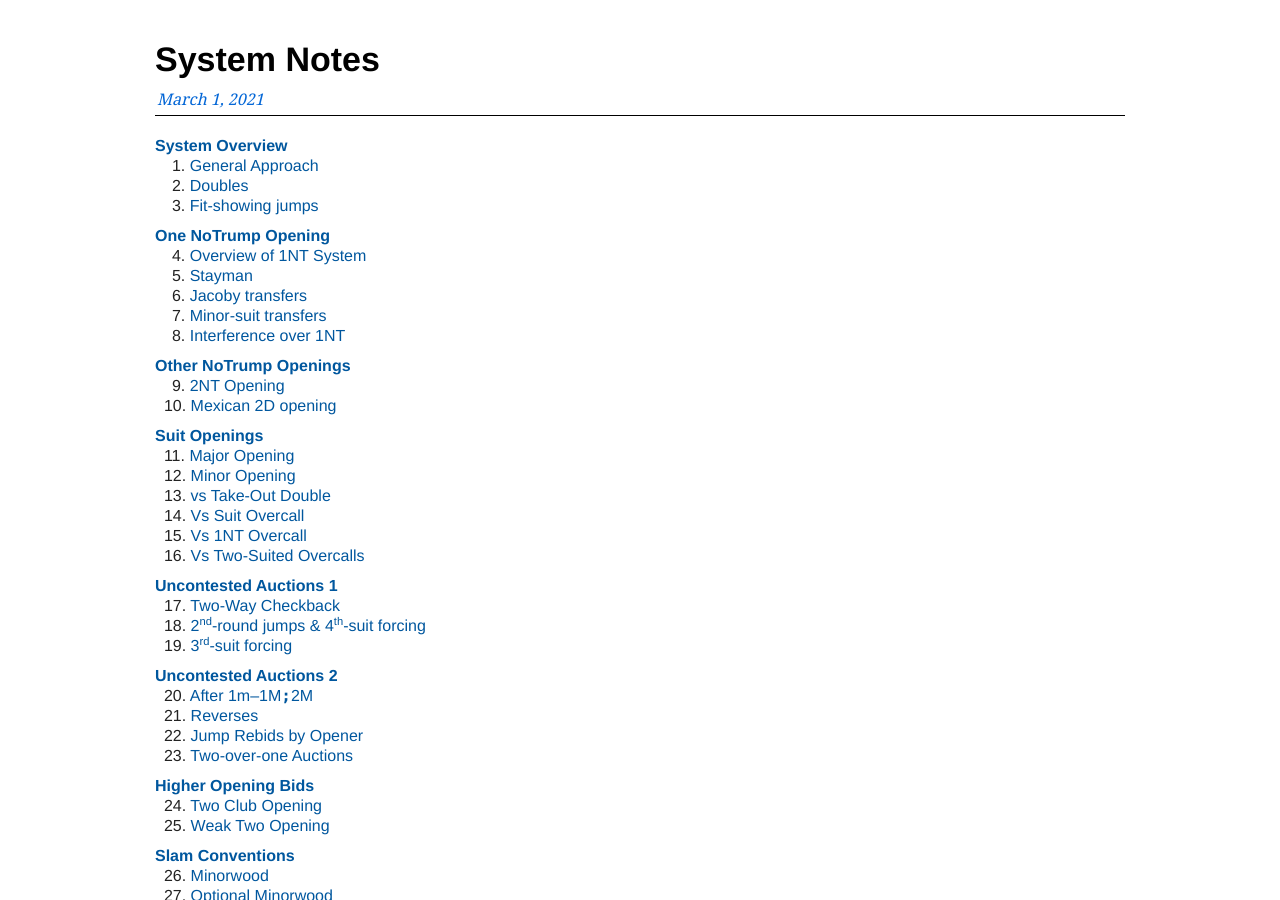
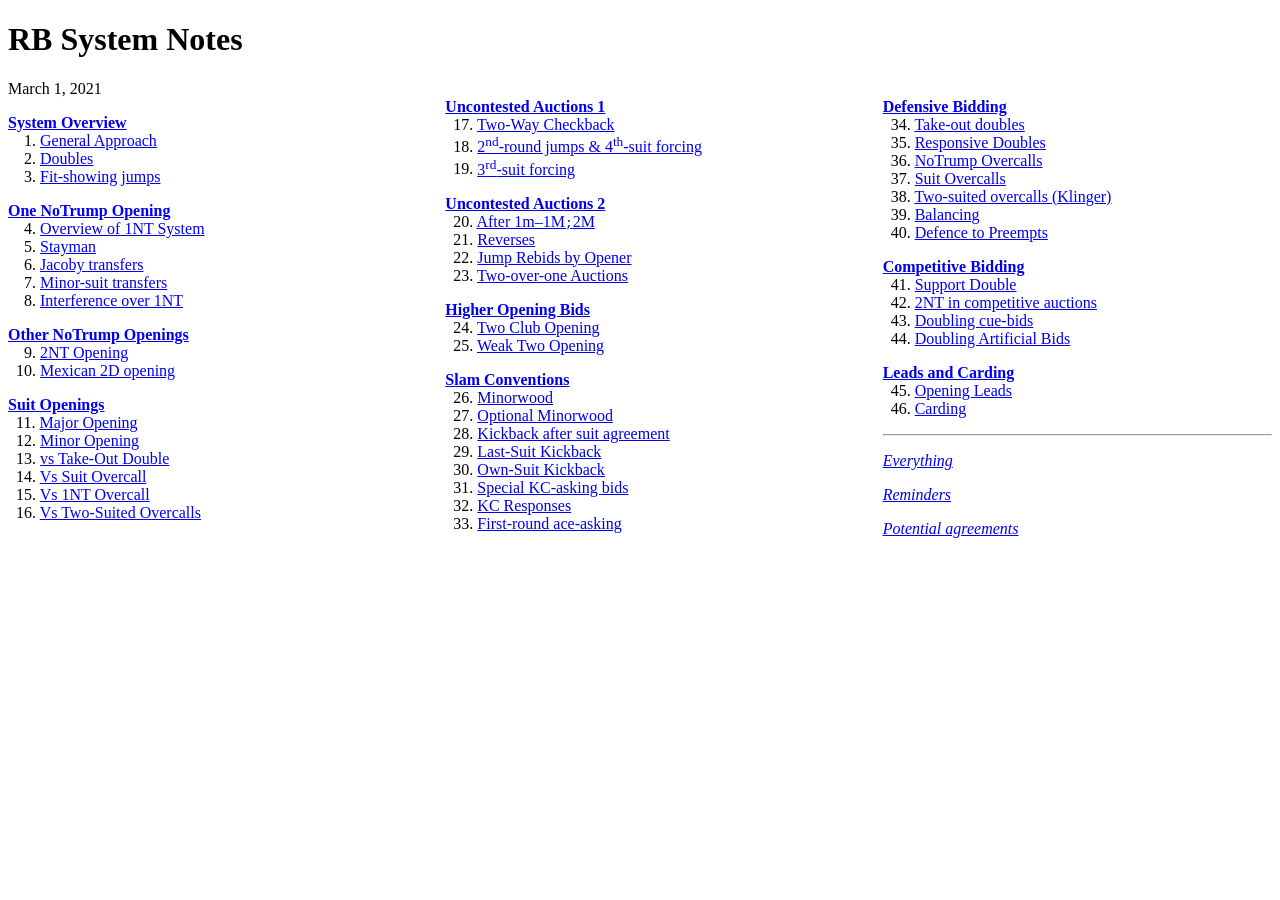
Before and after one commit to kjraywood/kjraywood.github.io, a Jekyll site: the page rbsys/index.html, which Jekyll copies as it is, in a window 1280 px wide and 900 px high. Built offline with Jekyll 4.4.1, drawn with Linux system fonts in a browser that asks for light colours.

```diff
--- a/rbsys/index.html
+++ b/rbsys/index.html
@@ -5,14 +5,14 @@
 <!--[if IE]><meta http-equiv="X-UA-Compatible" content="IE=edge"><![endif]-->
 <meta name="viewport" content="width=device-width, initial-scale=1.0">
 <meta name="generator" content="Asciidoctor 1.5.7.1">
-<title>System Notes</title>
-<link rel="stylesheet" href="./../css/bridgedoc.css">
+<title>RB System Notes</title>
+<link rel="stylesheet" href="./../css/multicol-index.css">
 <link rel="stylesheet"
   href="https://fonts.googleapis.com/css?family=Noto+Sans+Symbols|Noto+Serif">
 </head>
 <body class="article">
 <div id="header">
-<h1>System Notes</h1>
+<h1>RB System Notes</h1>
 <div class="details">
 <span id="revdate">March 1, 2021</span>
 </div>
```
